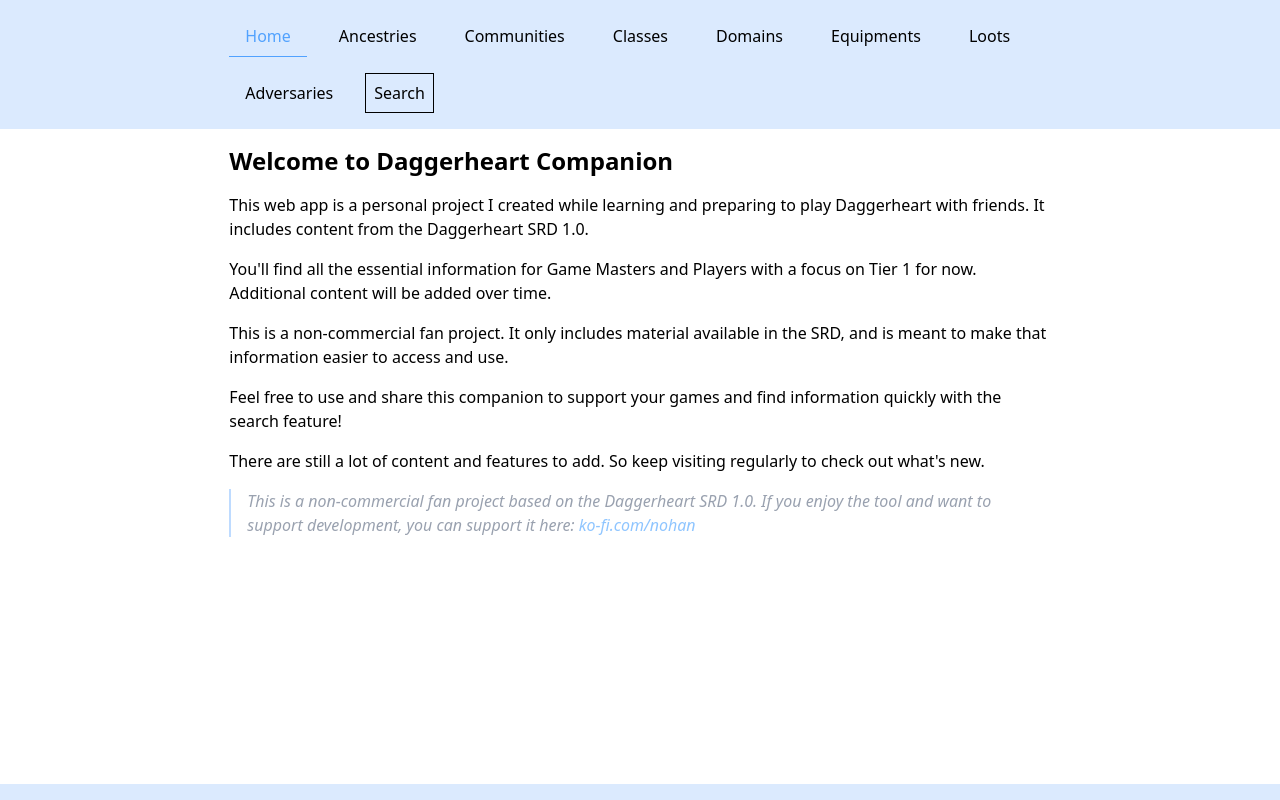
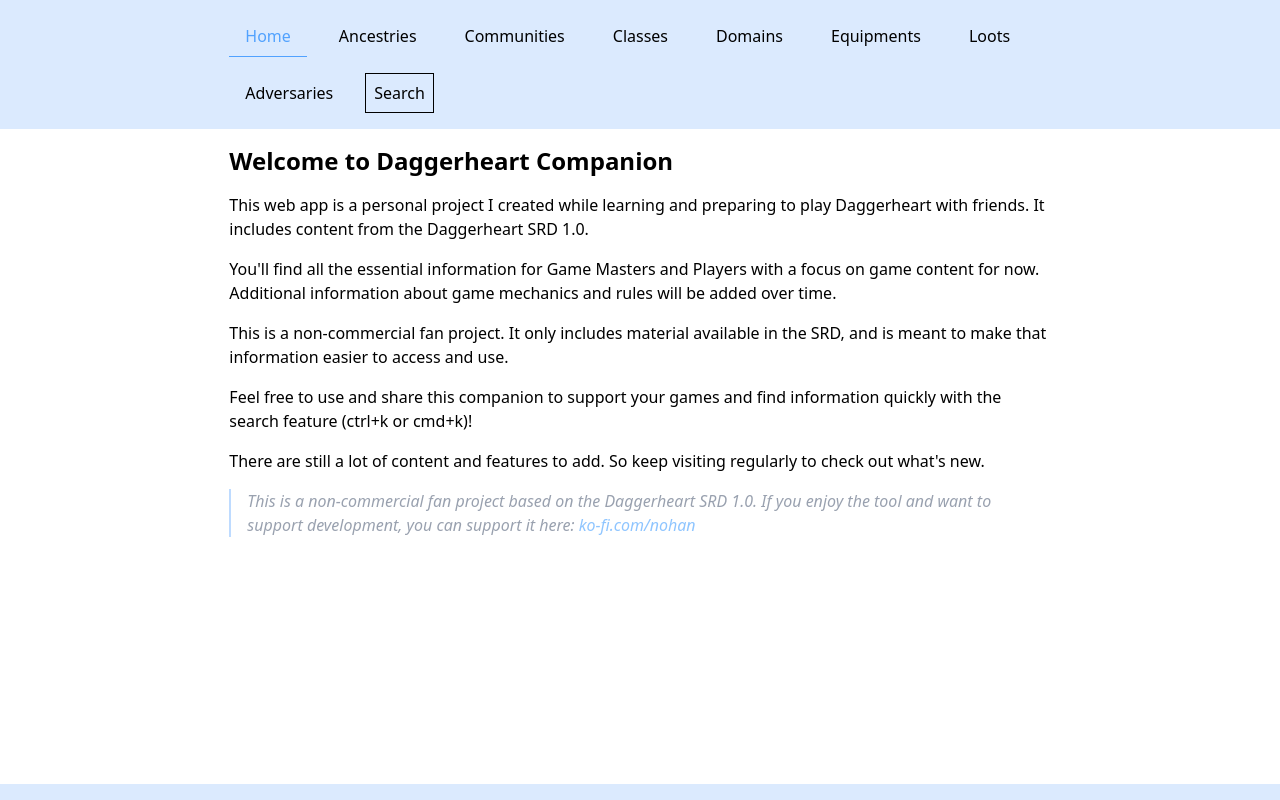
Before and after one commit to nohan-budry/daggerheartcompanion, a SvelteKit app: page / in a window 1280 px wide. Shown: the top 800 px of the page. Built offline with nearby package versions, Linux system fonts and the light colour scheme.

Commit message:
update home page description

```diff
--- a/src/routes/+page.svelte
+++ b/src/routes/+page.svelte
@@ -8,14 +8,14 @@
         <p>This web app is a personal project I created while learning and preparing to play Daggerheart with friends.
             It includes content from the Daggerheart SRD 1.0.</p>
 
-        <p>You'll find all the essential information for Game Masters and Players with a focus on Tier 1 for now.
-            Additional content will be added over time.</p>
+        <p>You'll find all the essential information for Game Masters and Players with a focus on game content for now.
+            Additional information about game mechanics and rules will be added over time.</p>
 
         <p>This is a non-commercial fan project. It only includes material available in the SRD, and is meant to make
             that information easier to access and use.</p>
 
         <p>Feel free to use and share this companion to support your games and find information quickly with the search
-            feature!</p>
+            feature (ctrl+k or cmd+k)!</p>
 
         <p>There are still a lot of content and features to add. So keep visiting regularly to check out what's new.</p>
     </div>
```
